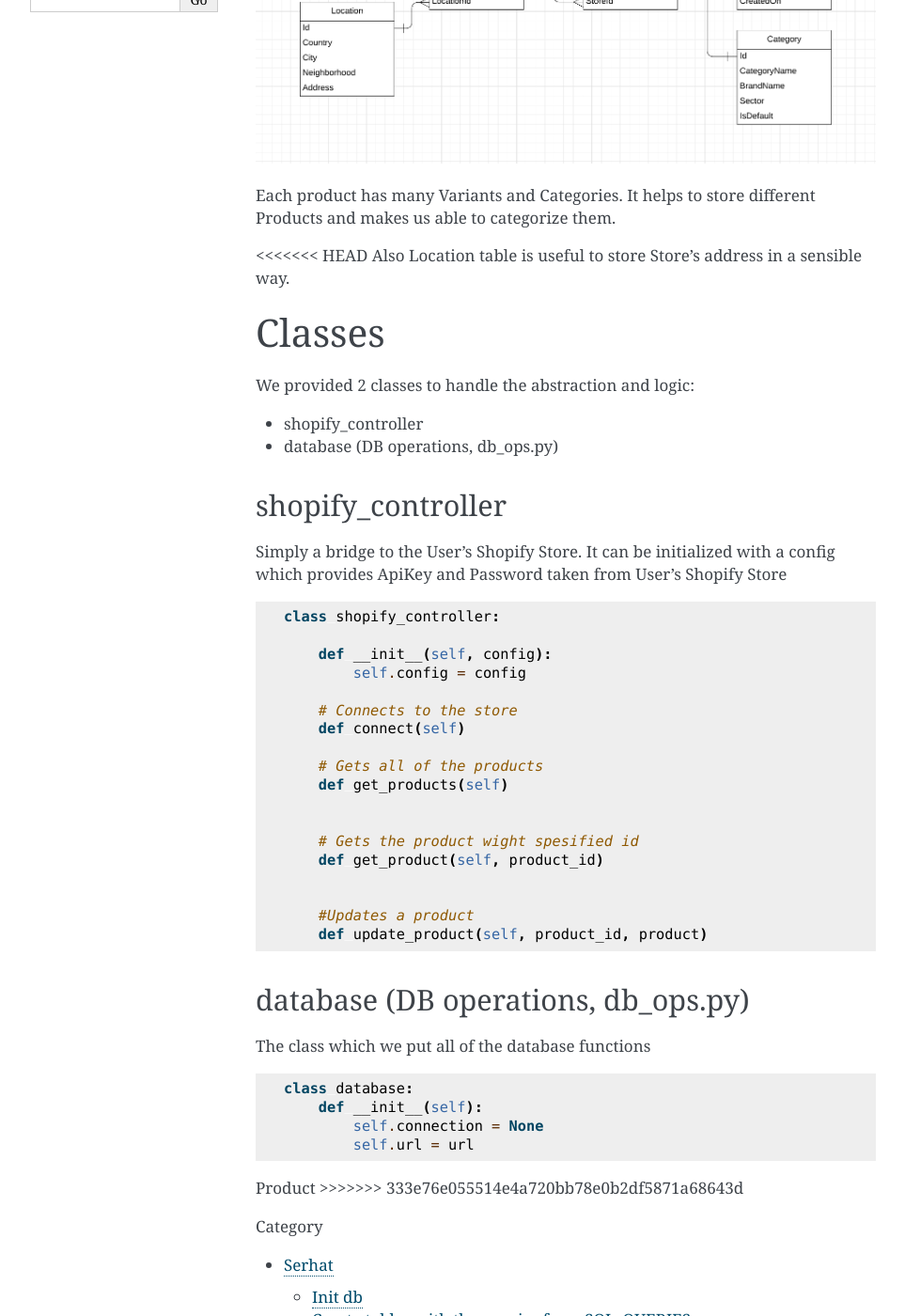
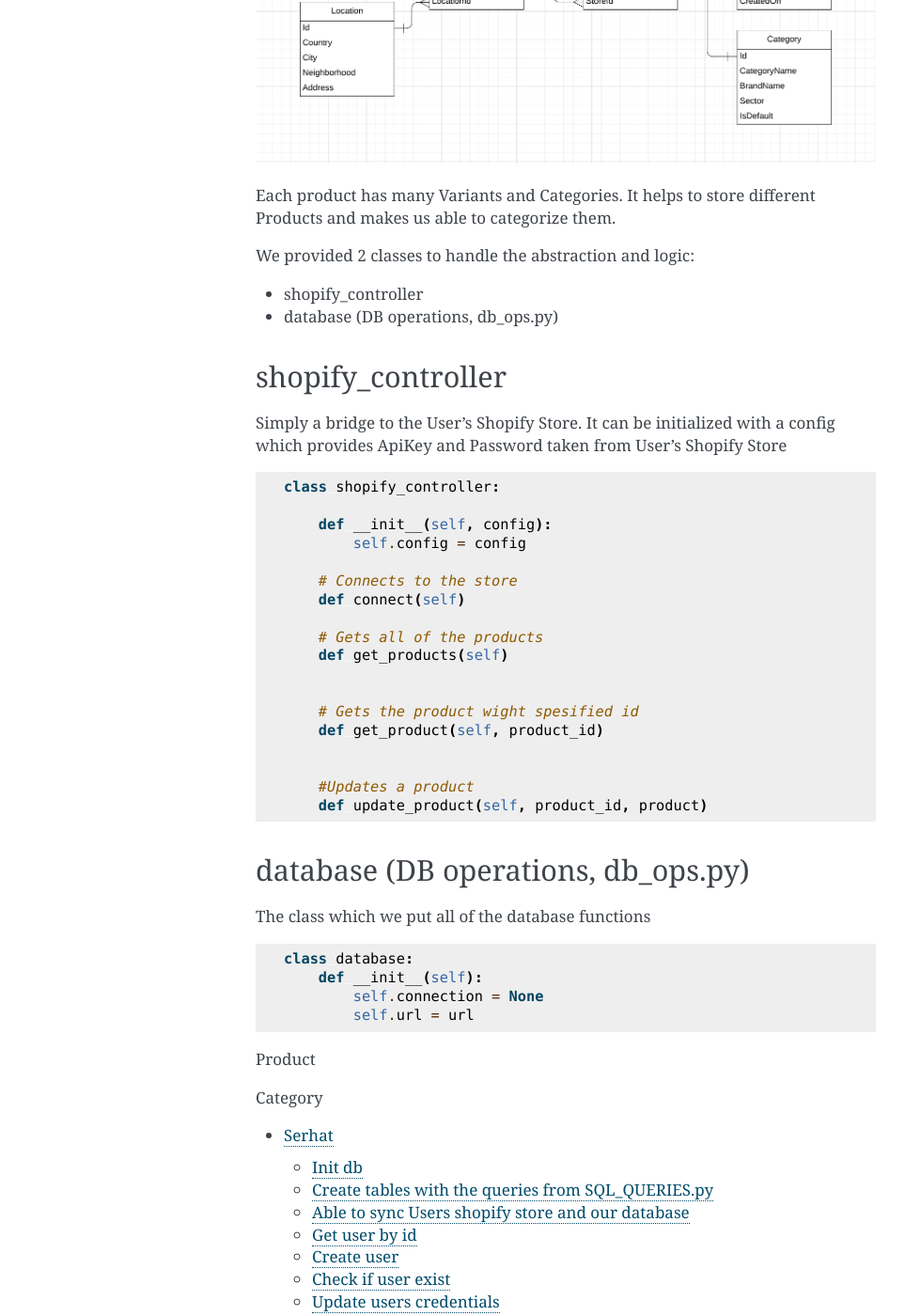
Before and after one commit to itcsdb1912/itcsdb1912, a Sphinx documentation site: the page built from source/developer/index.rst, in a window 1280 px wide and 1400 px high, scrolled down 347 px. Shown: the whole window at 94% size, without its empty margins (148-1111 px from the left). Built offline with Sphinx 7.4.7, drawn with Linux system fonts in a browser that asks for light colours.

Commit message:
doc with sphinx

```diff
--- a/source/developer/index.rst
+++ b/source/developer/index.rst
@@ -9,12 +9,6 @@ the User's Store and associate the Products to that Store.
 Each product has many Variants and Categories. It helps to
 store different Products and makes us able to categorize them.
 
-<<<<<<< HEAD
-Also Location table is useful to store Store's address in a sensible way.
-
-
-Classes
-=======
 
 We provided 2 classes to handle the abstraction and logic:
 
@@ -71,7 +65,6 @@ The class which we put all of the database functions
 Location
 
 Product
->>>>>>> 333e76e055514e4a720bb78e0b2df5871a68643d
 
 
 Category
```
